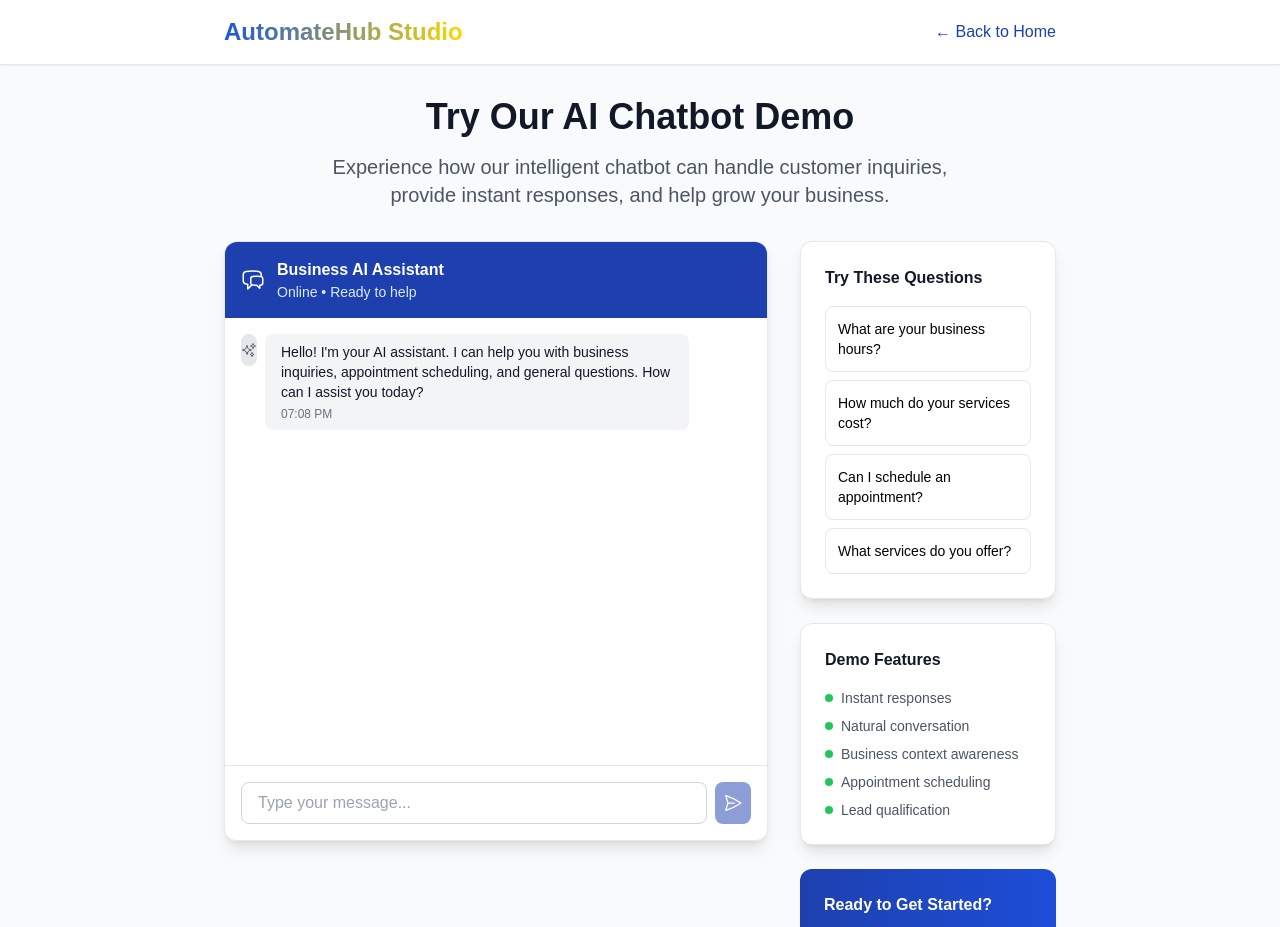
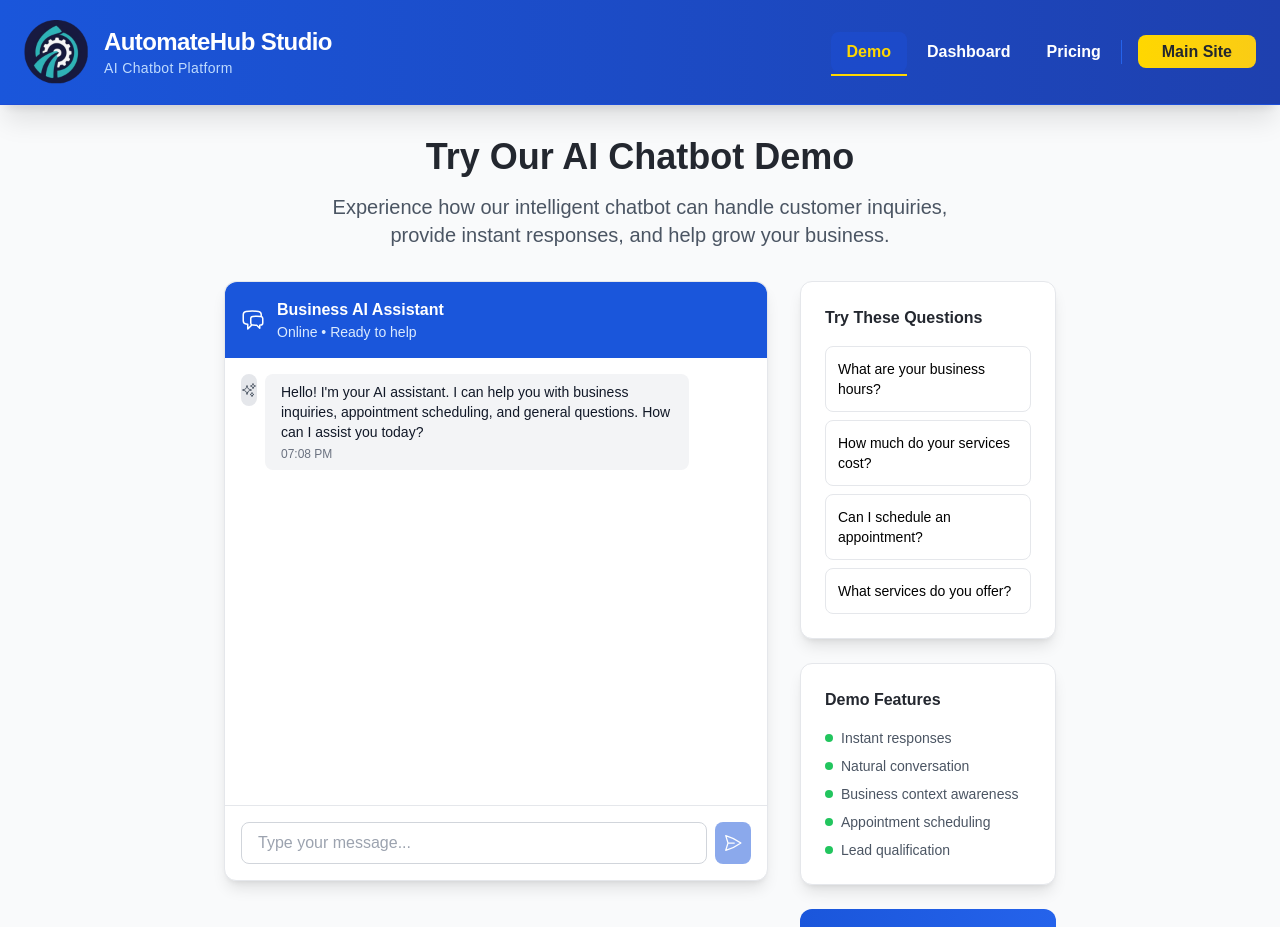
Before and after one commit to ebradley2591/ai-chatbot-platform, a Next.js app: page /demo in a window 1280 px wide. Shown: the top 927 px of the page. Built offline with nearby package versions, Linux system fonts and the light colour scheme.

Commit message:
Fix styling consistency - remove gradient text, update all pages to use Navigation component

```diff
--- a/app/auth/signin/page.tsx
+++ b/app/auth/signin/page.tsx
@@ -3,6 +3,7 @@
 import { useState } from 'react'
 import { signIn, getSession } from 'next-auth/react'
 import { useRouter } from 'next/navigation'
+import Navigation from '@/components/Navigation'
 
 export default function SignIn() {
   const [email, setEmail] = useState('')
@@ -41,10 +42,13 @@ export default function SignIn() {
   }
 
   return (
-    <div className="min-h-screen flex items-center justify-center bg-gray-50 py-12 px-4 sm:px-6 lg:px-8">
+    <div className="min-h-screen flex flex-col bg-gray-50 font-montserrat">
+      <Navigation />
+
+      <main className="flex-1 flex items-center justify-center py-12 px-4 sm:px-6 lg:px-8">
         <div className="max-w-md w-full space-y-8">
           <div>
-          <h2 className="mt-6 text-center text-3xl font-extrabold text-gray-900">
+            <h2 className="mt-6 text-center text-3xl font-extrabold text-brand-dark">
               Sign in to your account
             </h2>
             <p className="mt-2 text-center text-sm text-gray-600">
@@ -63,7 +67,7 @@ export default function SignIn() {
                   type="email"
                   autoComplete="email"
                   required
-                className="appearance-none rounded-none relative block w-full px-3 py-2 border border-gray-300 placeholder-gray-500 text-gray-900 rounded-t-md focus:outline-none focus:ring-indigo-500 focus:border-indigo-500 focus:z-10 sm:text-sm"
+                  className="appearance-none rounded-none relative block w-full px-3 py-2 border border-gray-300 placeholder-gray-500 text-gray-900 rounded-t-md focus:outline-none focus:ring-2 focus:ring-brand-blue focus:border-brand-blue focus:z-10 sm:text-sm"
                   placeholder="Email address"
                   value={email}
                   onChange={(e) => setEmail(e.target.value)}
@@ -79,7 +83,7 @@ export default function SignIn() {
                   type="password"
                   autoComplete="current-password"
                   required
-                className="appearance-none rounded-none relative block w-full px-3 py-2 border border-gray-300 placeholder-gray-500 text-gray-900 rounded-b-md focus:outline-none focus:ring-indigo-500 focus:border-indigo-500 focus:z-10 sm:text-sm"
+                  className="appearance-none rounded-none relative block w-full px-3 py-2 border border-gray-300 placeholder-gray-500 text-gray-900 rounded-b-md focus:outline-none focus:ring-2 focus:ring-brand-blue focus:border-brand-blue focus:z-10 sm:text-sm"
                   placeholder="Password"
                   value={password}
                   onChange={(e) => setPassword(e.target.value)}
@@ -95,13 +99,14 @@ export default function SignIn() {
               <button
                 type="submit"
                 disabled={loading}
-              className="group relative w-full flex justify-center py-2 px-4 border border-transparent text-sm font-medium rounded-md text-white bg-indigo-600 hover:bg-indigo-700 focus:outline-none focus:ring-2 focus:ring-offset-2 focus:ring-indigo-500 disabled:opacity-50"
+                className="group relative w-full flex justify-center py-2 px-4 border border-transparent text-sm font-medium rounded-md text-white bg-brand-blue hover:bg-blue-700 focus:outline-none focus:ring-2 focus:ring-offset-2 focus:ring-brand-blue disabled:opacity-50 transition-colors"
               >
                 {loading ? 'Signing in...' : 'Sign in'}
               </button>
             </div>
           </form>
         </div>
+      </main>
     </div>
   )
 }
--- a/app/demo/page.tsx
+++ b/app/demo/page.tsx
@@ -8,6 +8,7 @@ import {
   UserIcon,
   SparklesIcon
 } from '@heroicons/react/24/outline'
+import Navigation from '@/components/Navigation'
 
 interface Message {
   id: string
@@ -114,21 +115,10 @@ export default function DemoPage() {
   ]
 
   return (
-    <div className="min-h-screen bg-gray-50">
-      {/* Header */}
-      <div className="bg-white shadow-sm border-b border-gray-200">
-        <div className="max-w-4xl mx-auto px-4 sm:px-6 lg:px-8">
-          <div className="flex justify-between items-center h-16">
-            <div className="flex items-center">
-              <h1 className="text-2xl font-bold text-gradient">AutomateHub Studio</h1>
-            </div>
-            <a href="/" className="text-primary-600 hover:text-primary-700">
-              ← Back to Home
-            </a>
-          </div>
-        </div>
-      </div>
+    <div className="min-h-screen flex flex-col bg-gray-50 font-montserrat">
+      <Navigation />
 
+      <main className="flex-1">
         <div className="max-w-4xl mx-auto px-4 sm:px-6 lg:px-8 py-8">
           <div className="text-center mb-8">
             <motion.div
@@ -136,7 +126,7 @@ export default function DemoPage() {
               animate={{ opacity: 1, y: 0 }}
               transition={{ duration: 0.6 }}
             >
-            <h1 className="text-4xl font-bold text-gray-900 mb-4">
+              <h1 className="text-4xl font-bold text-brand-dark mb-4">
                 Try Our AI Chatbot Demo
               </h1>
               <p className="text-xl text-gray-600 max-w-2xl mx-auto">
@@ -151,12 +141,12 @@ export default function DemoPage() {
             <div className="lg:col-span-2">
               <div className="bg-white rounded-xl shadow-lg border border-gray-200 h-[600px] flex flex-col">
                 {/* Chat Header */}
-              <div className="bg-primary-600 text-white p-4 rounded-t-xl">
+                <div className="bg-brand-blue text-white p-4 rounded-t-xl">
                   <div className="flex items-center">
                     <ChatBubbleLeftRightIcon className="w-6 h-6 mr-3" />
                     <div>
                       <h3 className="font-semibold">Business AI Assistant</h3>
-                    <p className="text-sm text-primary-100">Online • Ready to help</p>
+                      <p className="text-sm text-blue-100">Online • Ready to help</p>
                     </div>
                   </div>
                 </div>
@@ -174,7 +164,7 @@ export default function DemoPage() {
                       <div className={`flex items-start max-w-xs lg:max-w-md ${message.sender === 'user' ? 'flex-row-reverse' : ''}`}>
                         <div className={`w-8 h-8 rounded-full flex items-center justify-center ${
                           message.sender === 'user'
-                          ? 'bg-primary-600 text-white ml-2'
+                            ? 'bg-brand-blue text-white ml-2'
                             : 'bg-gray-200 text-gray-600 mr-2'
                         }`}>
                           {message.sender === 'user' ? (
@@ -185,12 +175,12 @@ export default function DemoPage() {
                         </div>
                         <div className={`rounded-lg px-4 py-2 ${
                           message.sender === 'user'
-                          ? 'bg-primary-600 text-white'
+                            ? 'bg-brand-blue text-white'
                             : 'bg-gray-100 text-gray-900'
                         }`}>
                           <p className="text-sm">{message.text}</p>
                           <p className={`text-xs mt-1 ${
-                          message.sender === 'user' ? 'text-primary-100' : 'text-gray-500'
+                            message.sender === 'user' ? 'text-blue-100' : 'text-gray-500'
                           }`}>
                             {message.timestamp.toLocaleTimeString([], { hour: '2-digit', minute: '2-digit' })}
                           </p>
@@ -232,13 +222,13 @@ export default function DemoPage() {
                       onChange={(e) => setInputValue(e.target.value)}
                       onKeyPress={handleKeyPress}
                       placeholder="Type your message..."
-                    className="flex-1 border border-gray-300 rounded-lg px-4 py-2 focus:outline-none focus:ring-2 focus:ring-primary-500 focus:border-transparent"
+                      className="flex-1 border border-gray-300 rounded-lg px-4 py-2 focus:outline-none focus:ring-2 focus:ring-brand-blue focus:border-transparent"
                       disabled={isTyping}
                     />
                     <button
                       onClick={handleSendMessage}
                       disabled={!inputValue.trim() || isTyping}
-                    className="bg-primary-600 text-white p-2 rounded-lg hover:bg-primary-700 disabled:opacity-50 disabled:cursor-not-allowed transition-colors"
+                      className="bg-brand-blue text-white p-2 rounded-lg hover:bg-blue-700 disabled:opacity-50 disabled:cursor-not-allowed transition-colors"
                     >
                       <PaperAirplaneIcon className="w-5 h-5" />
                     </button>
@@ -251,7 +241,7 @@ export default function DemoPage() {
             <div className="space-y-6">
               {/* Quick Questions */}
               <div className="bg-white rounded-xl shadow-lg border border-gray-200 p-6">
-              <h3 className="font-semibold text-gray-900 mb-4">Try These Questions</h3>
+                <h3 className="font-semibold text-brand-dark mb-4">Try These Questions</h3>
                 <div className="space-y-2">
                   {quickQuestions.map((question, index) => (
                     <button
@@ -270,7 +260,7 @@ export default function DemoPage() {
 
               {/* Features */}
               <div className="bg-white rounded-xl shadow-lg border border-gray-200 p-6">
-              <h3 className="font-semibold text-gray-900 mb-4">Demo Features</h3>
+                <h3 className="font-semibold text-brand-dark mb-4">Demo Features</h3>
                 <ul className="space-y-2 text-sm text-gray-600">
                   <li className="flex items-center">
                     <div className="w-2 h-2 bg-green-500 rounded-full mr-2"></div>
@@ -296,18 +286,19 @@ export default function DemoPage() {
               </div>
 
               {/* CTA */}
-            <div className="bg-gradient-to-r from-primary-600 to-primary-700 rounded-xl p-6 text-white">
+              <div className="bg-gradient-to-r from-brand-blue to-blue-600 rounded-xl p-6 text-white">
                 <h3 className="font-semibold mb-2">Ready to Get Started?</h3>
-              <p className="text-sm text-primary-100 mb-4">
+                <p className="text-sm text-blue-100 mb-4">
                   Get your own AI chatbot for your business today.
                 </p>
-              <button className="w-full bg-white text-primary-600 font-medium py-2 px-4 rounded-lg hover:bg-gray-50 transition-colors">
+                <button className="w-full bg-white text-brand-blue font-medium py-2 px-4 rounded-lg hover:bg-gray-50 transition-colors">
                   Start Free Trial
                 </button>
               </div>
             </div>
           </div>
         </div>
+      </main>
     </div>
   )
 }
--- a/app/globals.css
+++ b/app/globals.css
@@ -197,10 +197,7 @@ body {
   @apply border-2 border-brand-blue text-brand-blue font-semibold px-6 py-3 rounded-xl hover:bg-brand-blue hover:text-white transform hover:-translate-y-1 transition-all duration-300 focus:outline-none focus:ring-4 focus:ring-brand-blue focus:ring-opacity-50;
 }
 
-/* Text gradient */
-.text-gradient {
-  @apply bg-gradient-to-r from-brand-blue to-brand-gold bg-clip-text text-transparent;
-}
+/* Text gradient - removed to ensure consistent company name styling */
 
 /* Responsive typography */
 @media (max-width: 640px) {
```
Lines whose indentation alone changed are shown as unchanged.
